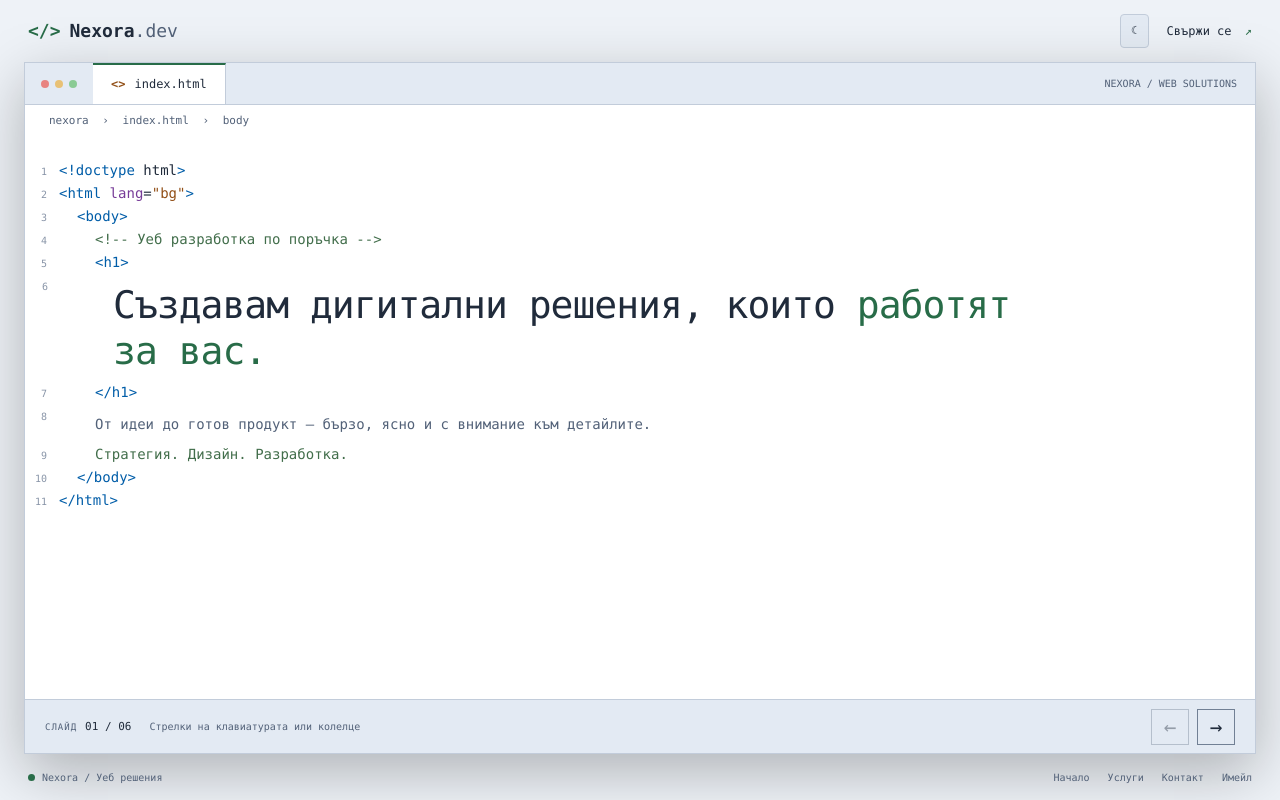
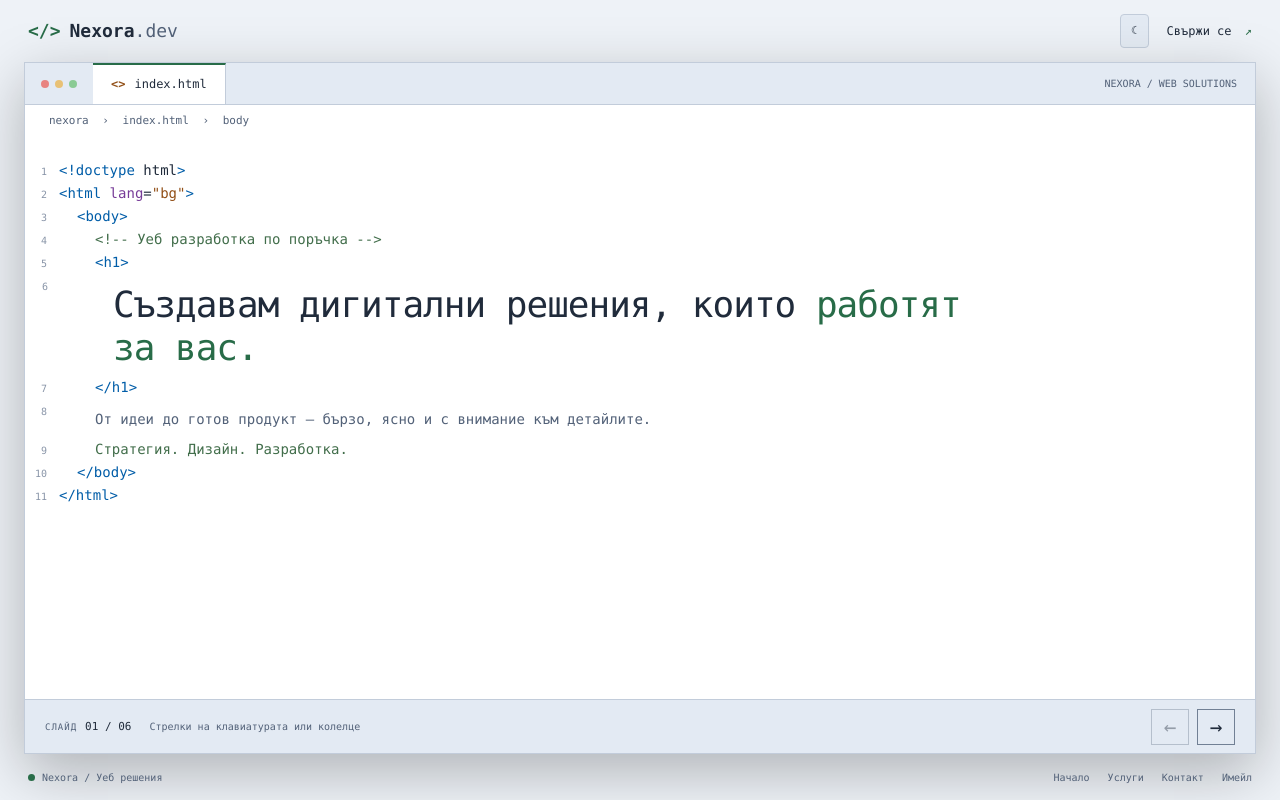
Before and after one commit to dimitragilova-perfecto/my-project, a plain HTML site: page index.html in a window 1280 px wide. Drawn offline with Linux system fonts and the light colour scheme.

```diff
--- a/index.html
+++ b/index.html
@@ -232,7 +232,7 @@
       .slides { transition: none; }
     }
   #intro-title {
-  font-size: clamp(24px, 3vw, 38px);
+  font-size: clamp(22px, 3vw, 36px);
 }
   </style>
 </head>
```
